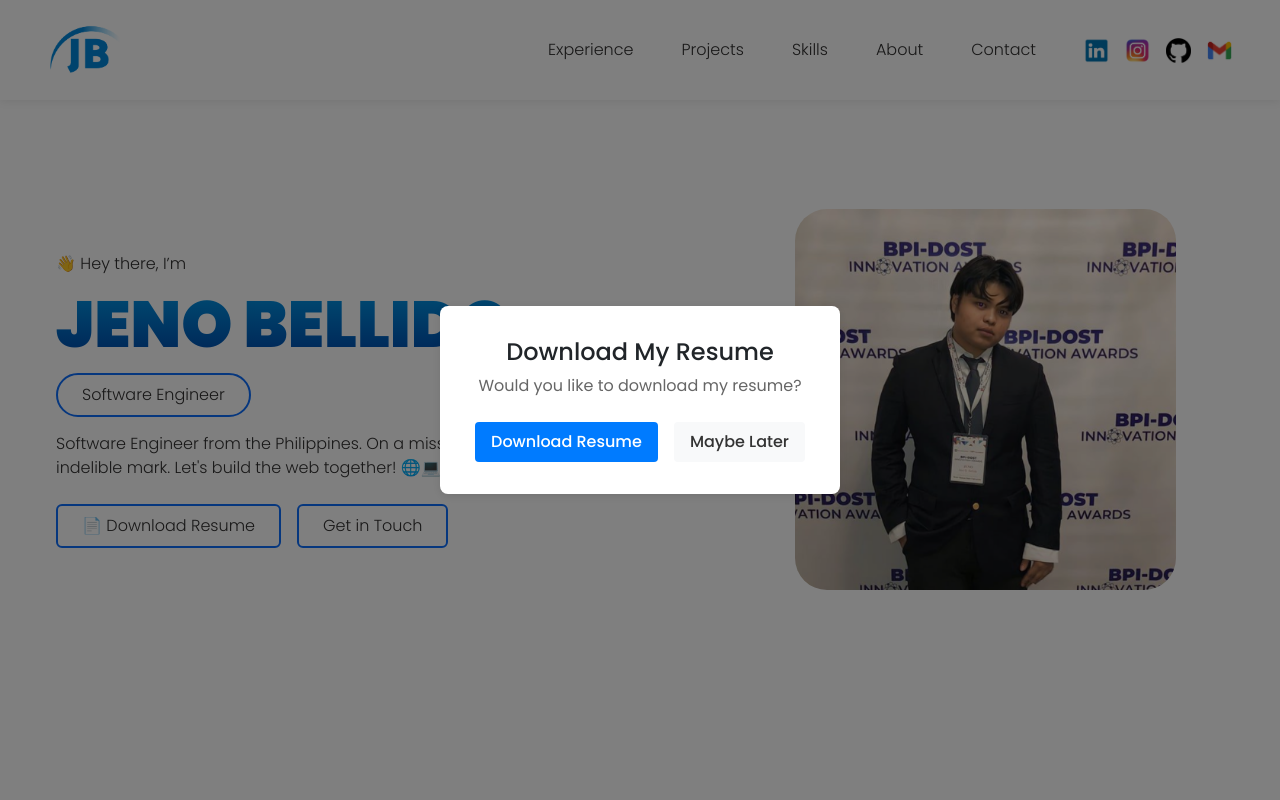
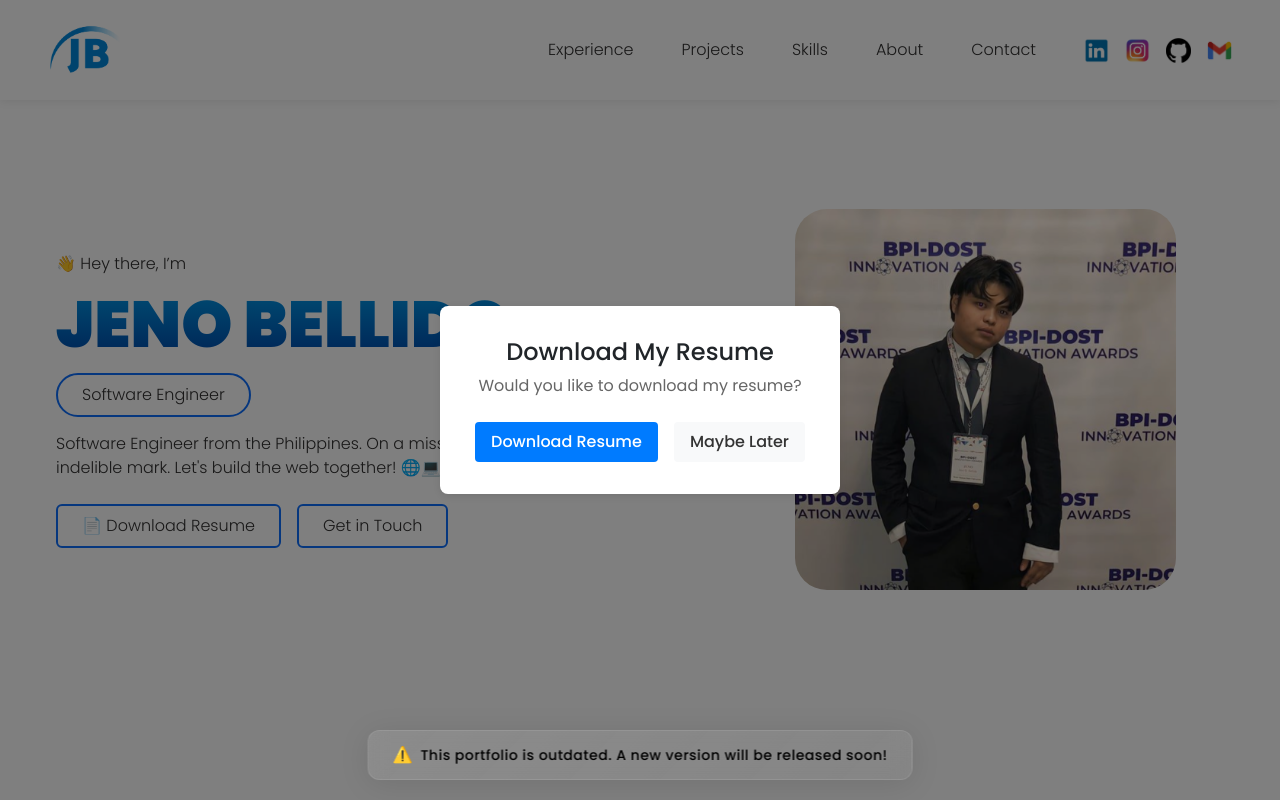
Before and after one commit to jeno-bellido/PORTFOLIO-BELLIDO, a React (Vite) app: page / in a window 1280 px wide. Shown: the top 800 px of the page. Built offline with nearby package versions, Linux system fonts and the light colour scheme.

Commit message:
Add OutdatedNotification component to App layout

```diff
--- a/src/App.jsx
+++ b/src/App.jsx
@@ -11,6 +11,7 @@ import Footer from "./Footer"
 import {Helmet} from "react-helmet";
 import Experience from "./Experience";
 import ResumeDialog from "./ResumeDialog";
+import OutdatedNotification from "./OutdatedNotification";
 
 function App() {
   return (
@@ -31,7 +32,7 @@ function App() {
     <About />
     <Contact />
     <Footer />
-
+    <OutdatedNotification />
     </>
   )
 }
--- /dev/null
+++ b/src/OutdatedNotification.css
@@ -0,0 +1,42 @@
+.outdated-notification {
+  position: fixed;
+  bottom: 20px;
+  left: 50%;
+  transform: translateX(-50%);
+  background: linear-gradient(135deg, rgba(255, 255, 255, 0.1), rgba(255, 255, 255, 0.05));
+  backdrop-filter: blur(10px);
+  -webkit-backdrop-filter: blur(10px);
+  color: #000000;
+  padding: 12px 24px;
+  border-radius: 12px;
+  z-index: 1000;
+  box-shadow: 0 4px 30px rgba(0, 0, 0, 0.1);
+  border: 1px solid rgba(255, 255, 255, 0.1);
+  animation: fadeIn 0.5s ease-in;
+  display: flex;
+  align-items: center;
+  gap: 8px;
+}
+
+@keyframes fadeIn {
+  from {
+    opacity: 0;
+    transform: translateX(-50%) translateY(20px);
+  }
+  to {
+    opacity: 1;
+    transform: translateX(-50%) translateY(0);
+  }
+}
+
+.outdated-notification p {
+  margin: 0;
+  font-size: 14px;
+  font-weight: 500;
+  letter-spacing: 0.5px;
+}
+
+.outdated-notification::before {
+  content: "⚠️";
+  font-size: 16px;
+}
--- /dev/null
+++ b/src/OutdatedNotification.jsx
@@ -0,0 +1,12 @@
+import React from 'react';
+import './OutdatedNotification.css';
+
+const OutdatedNotification = () => {
+  return (
+    <div className="outdated-notification">
+      <p>This portfolio is outdated. A new version will be released soon!</p>
+    </div>
+  );
+};
+
+export default OutdatedNotification;
```
